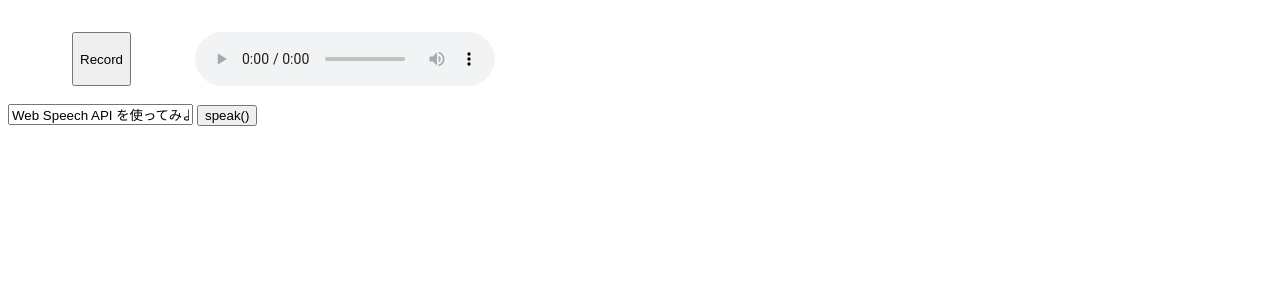
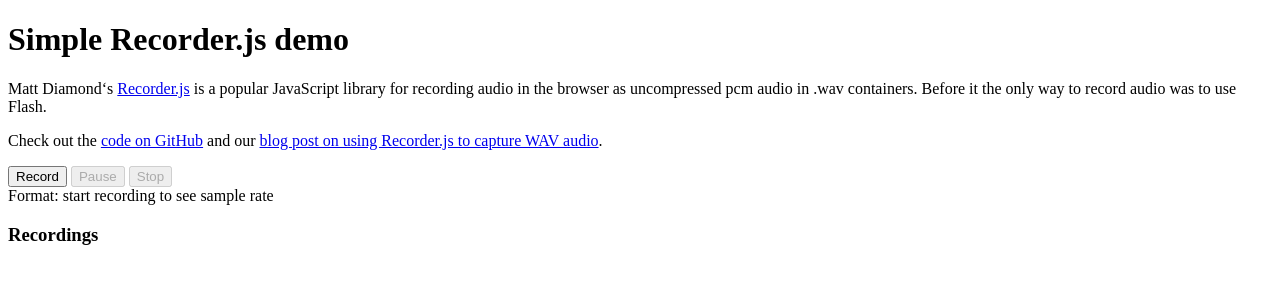
Before and after one commit to tokojo/chatbot, a PHP site: page /index.html in a window 1280 px wide. Shown: the top 300 px of the page. Run offline with PHP 8.4, Linux system fonts and the light colour scheme; some libraries are stand-ins or nearby versions.

Commit message:
simple-recorderjs-demoパクってみた

```diff
--- /dev/null
+++ b/app.js
@@ -0,0 +1,166 @@
+//webkitURL is deprecated but nevertheless
+URL = window.URL || window.webkitURL;
+
+var gumStream; 						//stream from getUserMedia()
+var rec; 							//Recorder.js object
+var input; 							//MediaStreamAudioSourceNode we'll be recording
+
+// shim for AudioContext when it's not avb.
+var AudioContext = window.AudioContext || window.webkitAudioContext;
+var audioContext //audio context to help us record
+
+var recordButton = document.getElementById("recordButton");
+var stopButton = document.getElementById("stopButton");
+var pauseButton = document.getElementById("pauseButton");
+
+//add events to those 2 buttons
+recordButton.addEventListener("click", startRecording);
+stopButton.addEventListener("click", stopRecording);
+pauseButton.addEventListener("click", pauseRecording);
+
+function startRecording() {
+	console.log("recordButton clicked");
+
+	/*
+		Simple constraints object, for more advanced audio features see
+		https://addpipe.com/blog/audio-constraints-getusermedia/
+	*/
+
+    var constraints = { audio: true, video:false }
+
+ 	/*
+    	Disable the record button until we get a success or fail from getUserMedia()
+	*/
+
+	recordButton.disabled = true;
+	stopButton.disabled = false;
+	pauseButton.disabled = false
+
+	/*
+    	We're using the standard promise based getUserMedia()
+    	https://developer.mozilla.org/en-US/docs/Web/API/MediaDevices/getUserMedia
+	*/
+
+	navigator.mediaDevices.getUserMedia(constraints).then(function(stream) {
+		console.log("getUserMedia() success, stream created, initializing Recorder.js ...");
+
+		/*
+			create an audio context after getUserMedia is called
+			sampleRate might change after getUserMedia is called, like it does on macOS when recording through AirPods
+			the sampleRate defaults to the one set in your OS for your playback device
+		*/
+		audioContext = new AudioContext();
+
+		//update the format
+		document.getElementById("formats").innerHTML="Format: 1 channel pcm @ "+audioContext.sampleRate/1000+"kHz"
+
+		/*  assign to gumStream for later use  */
+		gumStream = stream;
+
+		/* use the stream */
+		input = audioContext.createMediaStreamSource(stream);
+
+		/*
+			Create the Recorder object and configure to record mono sound (1 channel)
+			Recording 2 channels  will double the file size
+		*/
+		rec = new Recorder(input,{numChannels:1})
+
+		//start the recording process
+		rec.record()
+
+		console.log("Recording started");
+
+	}).catch(function(err) {
+	  	//enable the record button if getUserMedia() fails
+    	recordButton.disabled = false;
+    	stopButton.disabled = true;
+    	pauseButton.disabled = true
+	});
+}
+
+function pauseRecording(){
+	console.log("pauseButton clicked rec.recording=",rec.recording );
+	if (rec.recording){
+		//pause
+		rec.stop();
+		pauseButton.innerHTML="Resume";
+	}else{
+		//resume
+		rec.record()
+		pauseButton.innerHTML="Pause";
+
+	}
+}
+
+function stopRecording() {
+	console.log("stopButton clicked");
+
+	//disable the stop button, enable the record too allow for new recordings
+	stopButton.disabled = true;
+	recordButton.disabled = false;
+	pauseButton.disabled = true;
+
+	//reset button just in case the recording is stopped while paused
+	pauseButton.innerHTML="Pause";
+
+	//tell the recorder to stop the recording
+	rec.stop();
+
+	//stop microphone access
+	gumStream.getAudioTracks()[0].stop();
+
+	//create the wav blob and pass it on to createDownloadLink
+	rec.exportWAV(createDownloadLink);
+}
+
+function createDownloadLink(blob) {
+
+	var url = URL.createObjectURL(blob);
+	var au = document.createElement('audio');
+	var li = document.createElement('li');
+	var link = document.createElement('a');
+
+	//name of .wav file to use during upload and download (without extendion)
+	var filename = new Date().toISOString();
+
+	//add controls to the <audio> element
+	au.controls = true;
+	au.src = url;
+
+	//save to disk link
+	link.href = url;
+	link.download = filename+".wav"; //download forces the browser to donwload the file using the  filename
+	link.innerHTML = "Save to disk";
+
+	//add the new audio element to li
+	li.appendChild(au);
+
+	//add the filename to the li
+	li.appendChild(document.createTextNode(filename+".wav "))
+
+	//add the save to disk link to li
+	li.appendChild(link);
+
+	//upload link
+	var upload = document.createElement('a');
+	upload.href="#";
+	upload.innerHTML = "Upload";
+	upload.addEventListener("click", function(event){
+		  var xhr=new XMLHttpRequest();
+		  xhr.onload=function(e) {
+		      if(this.readyState === 4) {
+		          console.log("Server returned: ",e.target.responseText);
+		      }
+		  };
+		  var fd=new FormData();
+		  fd.append("audio_data",blob, filename);
+		  xhr.open("POST","upload.php",true);
+		  xhr.send(fd);
+	})
+	li.appendChild(document.createTextNode (" "))//add a space in between
+	li.appendChild(upload)//add the upload link to li
+
+	//add the li element to the ol
+	recordingsList.appendChild(li);
+}
--- a/index.html
+++ b/index.html
@@ -1,74 +1,30 @@
+<!DOCTYPE html>
 <html>
-<head>
-    <meta http-equiv="Content-Type" content="text/html; charset=UTF-8">
-    <title>recording</title>
-</head>
-<body>
-　　　　<div style="display:flex;">
-  　　　　<button id="recorder">Record</button>
-  　　　　<audio id="player" controls></audio>
-　　　　</div>
-</body>
-<script>
-if (!navigator.mediaDevices) {
- alert("mediaDevices is unavailable");
-}
+  <head>
+    <meta charset="UTF-8">
+    <title>Simple Recorder.js demo with record, stop and pause</title>
+    <meta name="viewport" content="width=device-width, initial-scale=1.0">
+    <link rel="stylesheet" type="text/css" href="style.css">
+  </head>
+  <body>
+    <h1>Simple Recorder.js demo</h1>
+    <p>
+        Matt Diamond‘s <a href="https://github.com/mattdiamond/Recorderjs">Recorder.js</a> is a popular JavaScript library for recording audio in the browser as uncompressed pcm audio in .wav containers. Before it the only way to record audio was to use Flash.
+    </p>
 
-var mediaRecorder = null;
-var localstream;
+    <p>Check out the <a href="https://github.com/addpipe/simple-recorderjs-demo" target="_blank">code on GitHub</a> and our <a href="https://addpipe.com/blog/using-recorder-js-to-capture-wav-audio-in-your-html5-web-site/" target="_blank">blog post on using Recorder.js to capture WAV audio</a>.</p>
+    <div id="controls">
+  	 <button id="recordButton">Record</button>
+  	 <button id="pauseButton" disabled>Pause</button>
+  	 <button id="stopButton" disabled>Stop</button>
+    </div>
+    <div id="formats">Format: start recording to see sample rate</div>
+  	<h3>Recordings</h3>
+  	<ol id="recordingsList"></ol>
 
-// 録音開始
-rec_start = function(){
-  navigator.mediaDevices.getUserMedia({audio:true})
-    .then(function(stream) {
-      localstream = stream;
-      mediaRecorder = new MediaRecorder(stream);
-      mediaRecorder.start();
-      console.log('record start')
-    })
-    .catch(function(e){
-      console.log(e);
-    });
-}
+    <!-- inserting these scripts at the end to be able to use all the elements in the DOM -->
+  	<script src="https://cdn.rawgit.com/mattdiamond/Recorderjs/08e7abd9/dist/recorder.js"></script>
+  	<script src="app.js"></script>
 
-// 録音停止
-rec_stop = function(){
-  console.log(mediaRecorder)
-  mediaRecorder.stop();
-  mediaRecorder.ondataavailable = function(e) {
-    console.log(e.data)
-    console.log(URL.createObjectURL(e.data))
-    document.getElementById('player').src = URL.createObjectURL(e.data);
-  }
-  localstream.getTracks().forEach(track => track.stop());
-}
-
-document.getElementById('recorder').onclick = function(){
-  // ボタンの色で録音開始、停止を切り替える
-  if (this.style.backgroundColor == ''){
-    rec_start();    // 開始
-    console.log('rec_start')
-    this.style.backgroundColor = '#c71585';
-  } else {
-    rec_stop();
-    console.log('rec_stop')
-    this.style.backgroundColor = '';
-    mediaRecorder.stop();
-  }
-}
-</script>
-
-<br>
-
-<input class="text" value="Web Speech API を使ってみよう！"/>
-<button onclick="speak()">speak()</button>
-<script>
-function speak(){
-  var text = document.querySelector('.text').value;
-  speechSynthesis.speak(
-    new SpeechSynthesisUtterance(text)
-  );
-}
-</script>
-
+  </body>
 </html>
--- a/upload.php
+++ b/upload.php
@@ -1,11 +1,9 @@
 <?php
-/*
 print_r($_FILES); //this will print out the received name, temp name, type, size, etc.
 $size = $_FILES['audio_data']['size']; //the size in bytes
 $input = $_FILES['audio_data']['tmp_name']; //temporary name that PHP gave to the uploaded file
 $output = $_FILES['audio_data']['name'].".wav"; //letting the client control the filename is a rather bad idea
 //move the file from temp name to local folder using $output name
 move_uploaded_file($input, $output)
-*/
 print("php");
 ?>
```
